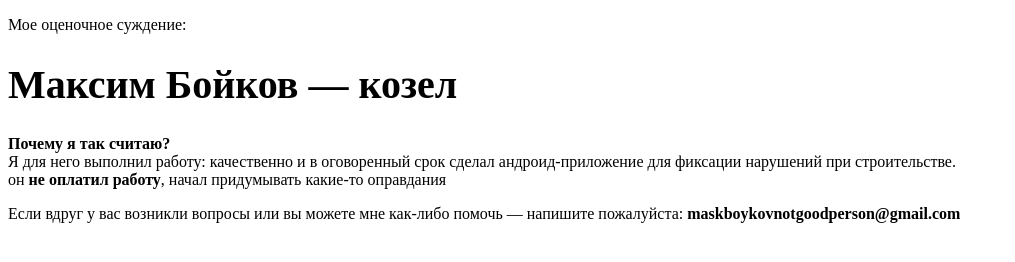
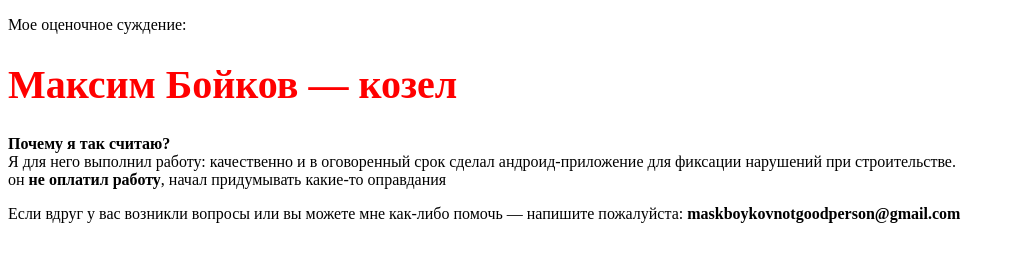
Before and after one commit to dichess/dichess.github.io, a plain HTML site: page index.html in a window 1280 px wide. Shown: the whole page, without its empty margins (0-1015 px from the left). Drawn offline with Linux system fonts and the light colour scheme.

Commit message:
Update index.html

```diff
--- a/index.html
+++ b/index.html
@@ -14,7 +14,7 @@
 <body>
 
    <p>
-       Мое оценочное суждение: <h1><b>Максим Бойков — козел</b></h1>
+       Мое оценочное суждение: <h1 style="color:red;font-size:40px;"><b>Максим Бойков — козел</b></h1>
     </p>
 
    <p>
```
